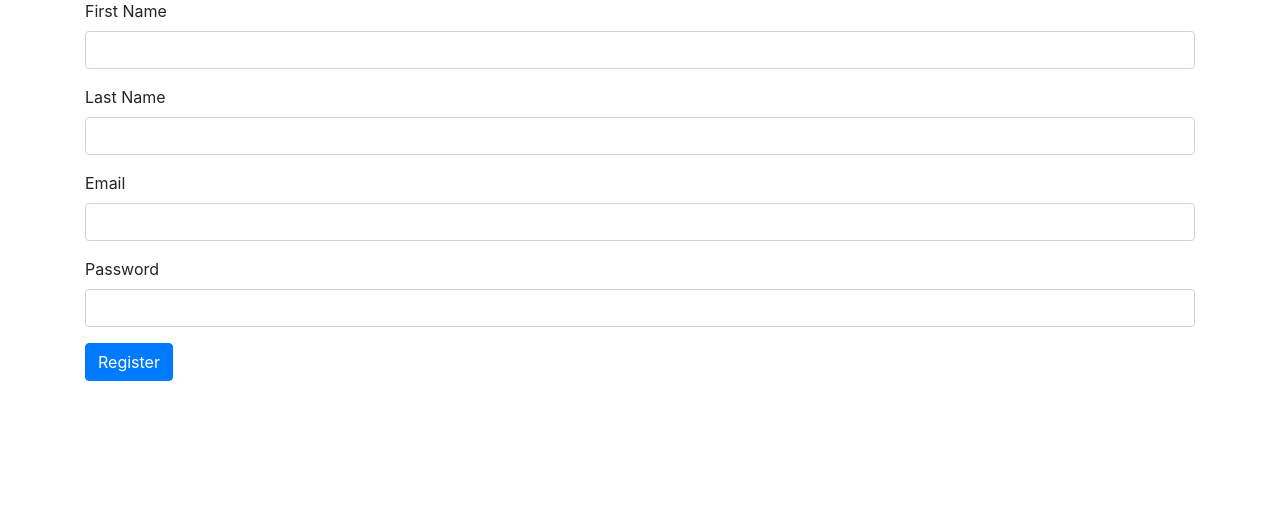
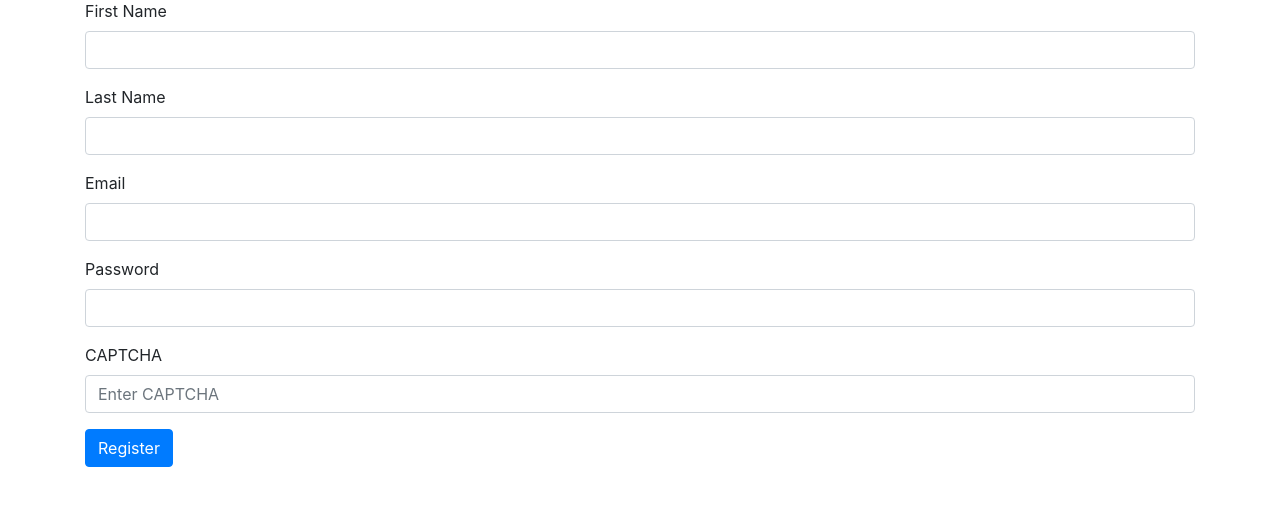
Before and after one commit to Kolpic/Online-Store, a Python web app: template Forum-Project/project/templates/registration.html in a window 1280 px wide. Shown: the part 47-553 px from the top of the page. Run offline with Jinja, Linux system fonts and the light colour scheme; the template is opened without the code that fills it, so the values that code supplies are empty; some libraries are stand-ins or nearby versions.

Commit message:
added captcha when registering new user

```diff
--- a/Forum-Project/project/templates/registration.html
+++ b/Forum-Project/project/templates/registration.html
@@ -31,6 +31,13 @@
                 <label for="password">Password</label>
                 <input type="password" class="form-control" id="password" name="password" required>
             </div>
+            <div class="form-group">
+                {{ captcha() }}  <!-- This will display the captcha input box and image -->
+            </div>
+            <div class="form-group">
+                <label for="captcha">CAPTCHA</label>
+                <input type="text" class="form-control" id="captcha" name="captcha" placeholder="Enter CAPTCHA" required>
+            </div>
             <button type="submit" class="btn btn-primary">Register</button>
         </form>
     </div>
```
Also changed, not shown: Forum-Project/project/main.py (+22 -1 lines), 2 other files.
